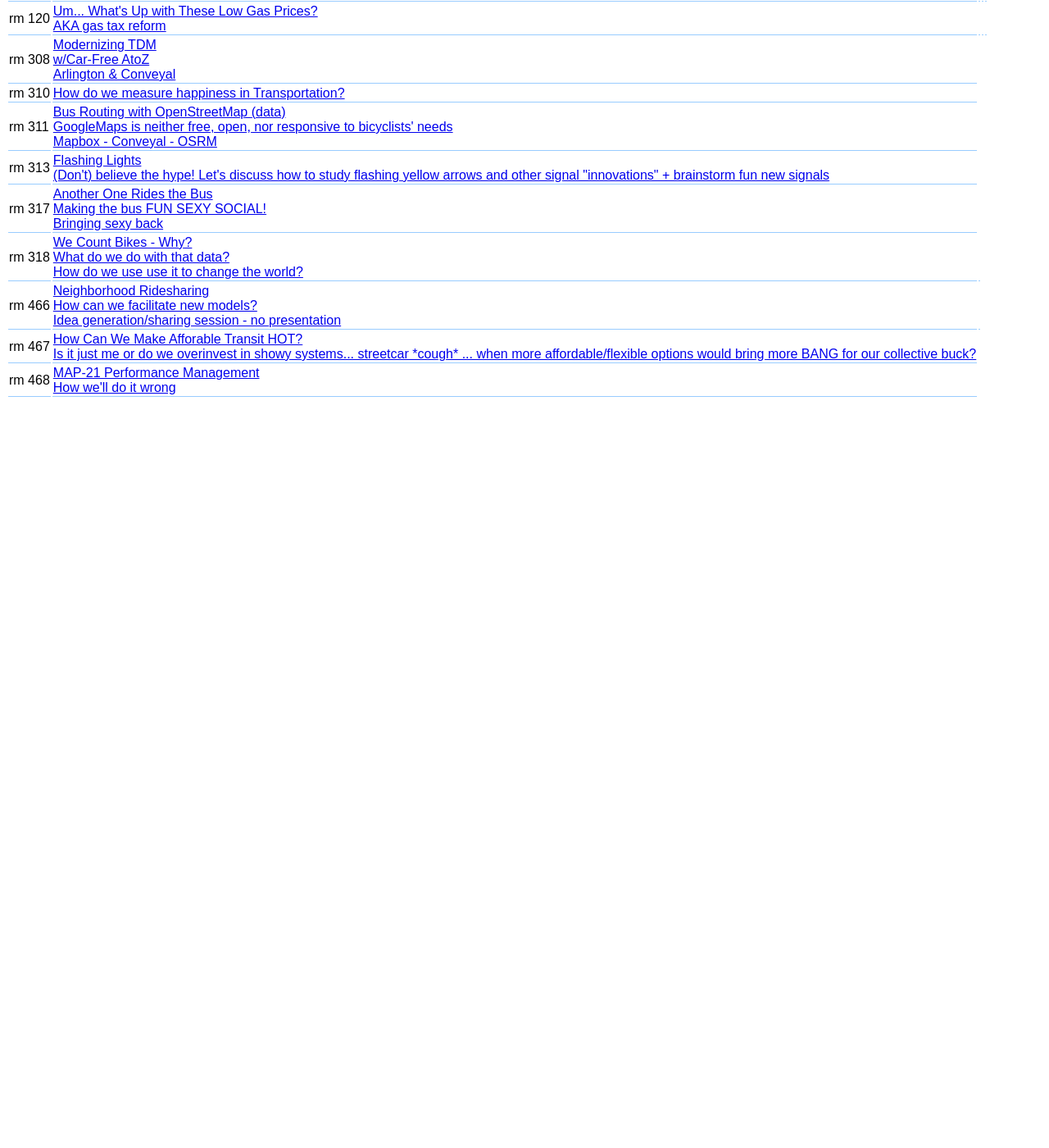
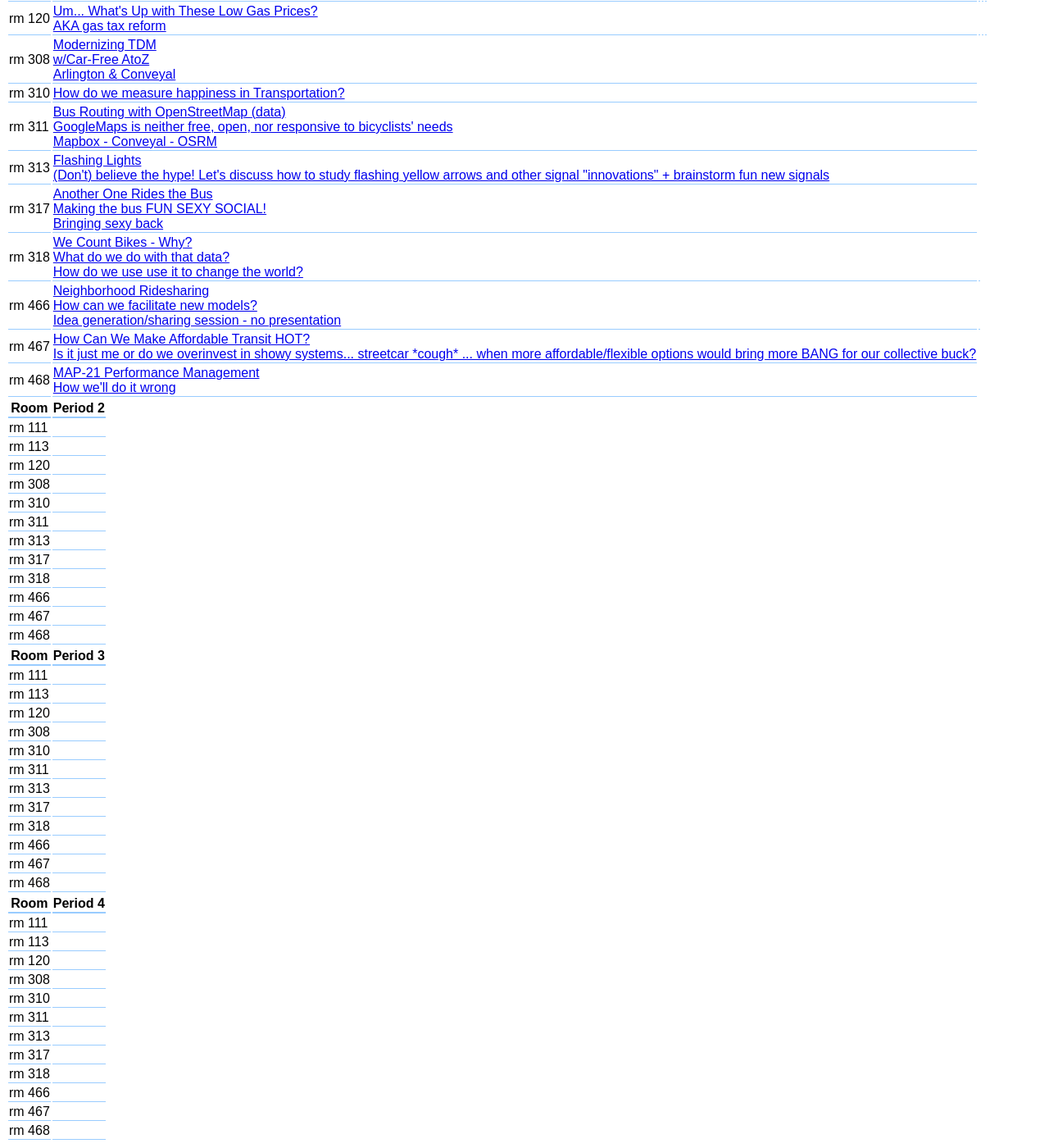
Before and after one commit to transpocamp/transportationcamp.org, a Jekyll site: the page events/dc-2015/schedule.html, which Jekyll copies as it is, in a window 1280 px wide and 1400 px high, scrolled down 378 px. Shown: the whole window at 82% size. Built offline with Jekyll 4.4.1, drawn with Linux system fonts in a browser that asks for light colours; Markdown is read by kramdown in place of the engine named in the settings; before the commit the page ends 900 px from its top, so only the background shows below that.

Commit message:
added 3 more tables

```diff
--- a/events/dc-2015/schedule.html
+++ b/events/dc-2015/schedule.html
@@ -66,7 +66,7 @@
   How can we facilitate new models?<br>
   Idea generation/sharing session - no presentation
 </a></td><td></td></tr>
-<tr><td>rm 467</td><td><a href="https://tcamp2015dc.hackpad.com/0iqvFJcyLtD">How Can We Make Afforable Transit HOT?<br>
+<tr><td>rm 467</td><td><a href="https://tcamp2015dc.hackpad.com/0iqvFJcyLtD">How Can We Make Affordable Transit HOT?<br>
   Is it just me or do we overinvest in showy systems... streetcar *cough* ...
   when more affordable/flexible options would bring more BANG for our collective buck?
 </a></td></tr>
@@ -74,5 +74,50 @@
   How we'll do it wrong
 </a></td></tr>
 </table>
+<table class=wall >
+<tr><th>Room</th><th>Period 2</th></tr>
+<tr><td>rm 111</td><td><a href=""></a></td></tr>
+<tr><td>rm 113</td><td><a href=""></a></td></tr>
+<tr><td>rm 120</td><td><a href=""></a></td></tr>
+<tr><td>rm 308</td><td><a href=""></a></td></tr>
+<tr><td>rm 310</td><td><a href=""></a></td></tr>
+<tr><td>rm 311</td><td><a href=""></a></td></tr>
+<tr><td>rm 313</td><td><a href=""></a></td></tr>
+<tr><td>rm 317</td><td><a href=""></a></td></tr>
+<tr><td>rm 318</td><td><a href=""></a></td></tr>
+<tr><td>rm 466</td><td><a href=""></a></td></tr>
+<tr><td>rm 467</td><td><a href=""></a></td></tr>
+<tr><td>rm 468</td><td><a href=""></a></td></tr>
+</table>
+<table class=wall >
+<tr><th>Room</th><th>Period 3</th></tr>
+<tr><td>rm 111</td><td><a href=""></a></td></tr>
+<tr><td>rm 113</td><td><a href=""></a></td></tr>
+<tr><td>rm 120</td><td><a href=""></a></td></tr>
+<tr><td>rm 308</td><td><a href=""></a></td></tr>
+<tr><td>rm 310</td><td><a href=""></a></td></tr>
+<tr><td>rm 311</td><td><a href=""></a></td></tr>
+<tr><td>rm 313</td><td><a href=""></a></td></tr>
+<tr><td>rm 317</td><td><a href=""></a></td></tr>
+<tr><td>rm 318</td><td><a href=""></a></td></tr>
+<tr><td>rm 466</td><td><a href=""></a></td></tr>
+<tr><td>rm 467</td><td><a href=""></a></td></tr>
+<tr><td>rm 468</td><td><a href=""></a></td></tr>
+</table>
+<table class=wall >
+<tr><th>Room</th><th>Period 4</th></tr>
+<tr><td>rm 111</td><td><a href=""></a></td></tr>
+<tr><td>rm 113</td><td><a href=""></a></td></tr>
+<tr><td>rm 120</td><td><a href=""></a></td></tr>
+<tr><td>rm 308</td><td><a href=""></a></td></tr>
+<tr><td>rm 310</td><td><a href=""></a></td></tr>
+<tr><td>rm 311</td><td><a href=""></a></td></tr>
+<tr><td>rm 313</td><td><a href=""></a></td></tr>
+<tr><td>rm 317</td><td><a href=""></a></td></tr>
+<tr><td>rm 318</td><td><a href=""></a></td></tr>
+<tr><td>rm 466</td><td><a href=""></a></td></tr>
+<tr><td>rm 467</td><td><a href=""></a></td></tr>
+<tr><td>rm 468</td><td><a href=""></a></td></tr>
+</table>
 </body>
 </html>
```
